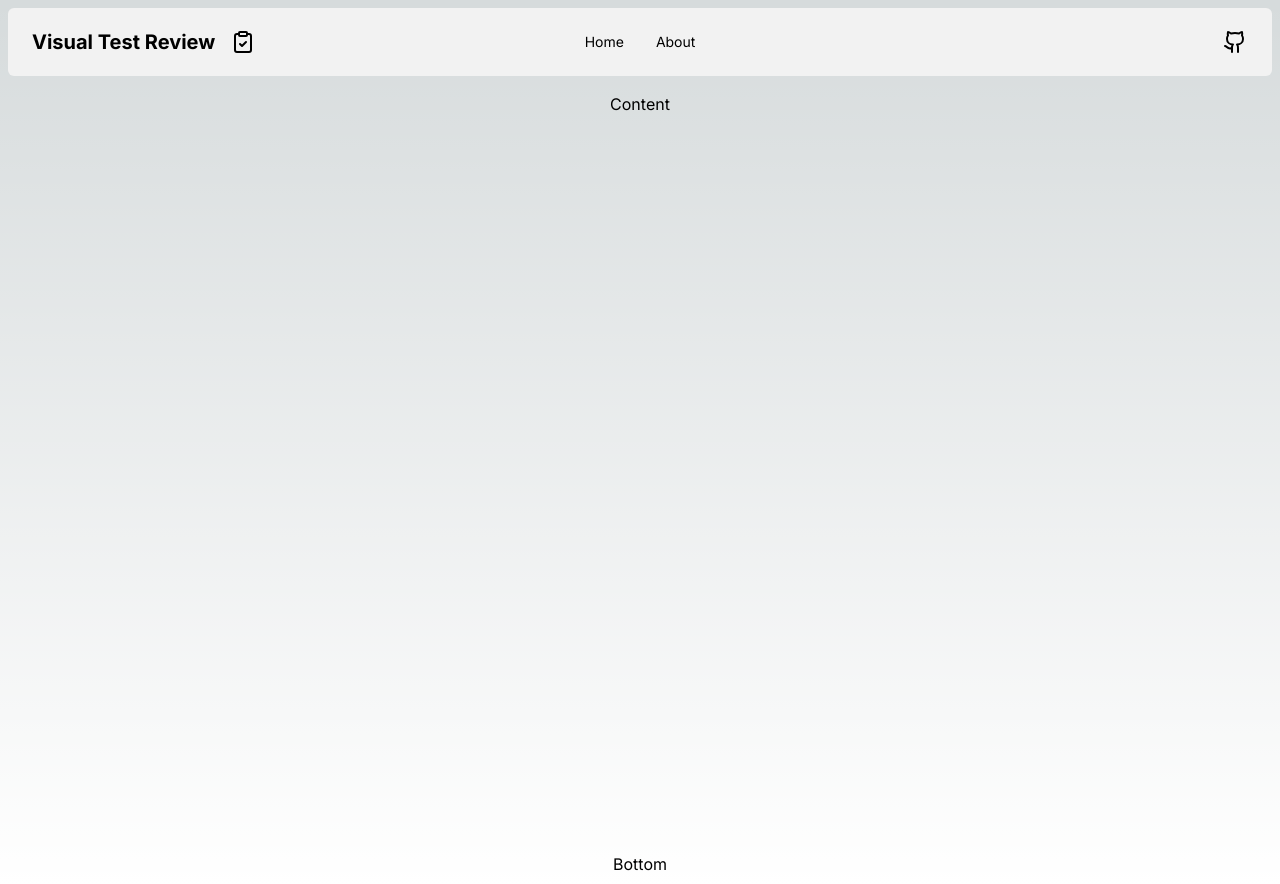
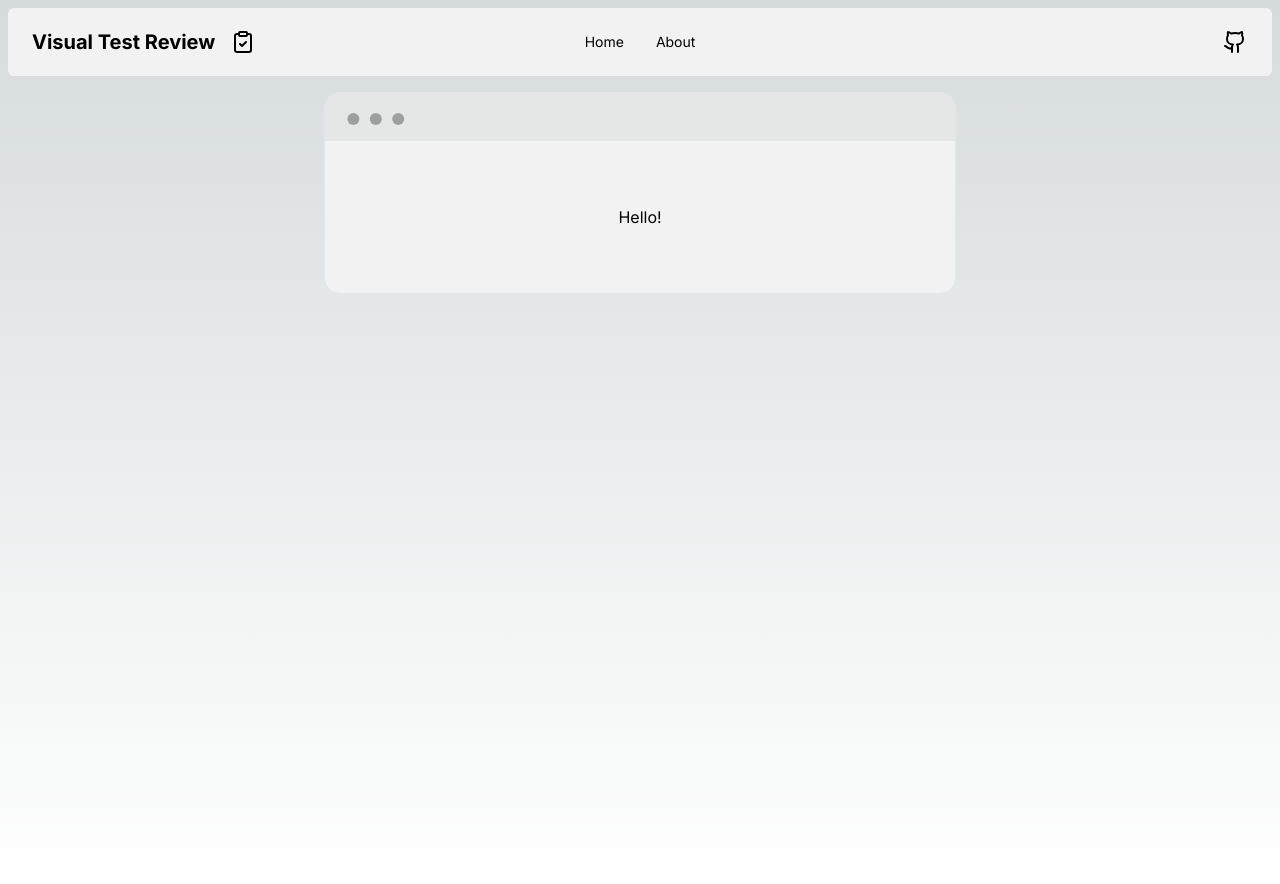
Before and after one commit to andreas-bauer/visual-test-review, a Next.js app in the folder frontend/: page / in a window 1280 px wide. Built offline with nearby package versions, Linux system fonts and the light colour scheme.

Commit message:
Add mockup window to home page

```diff
--- a/frontend/app/page.tsx
+++ b/frontend/app/page.tsx
@@ -1,10 +1,9 @@
-import Navbar from './compontens/navbar'
-
 export default function Home() {
   return (
     <main className='flex min-h-screen flex-col items-center justify-between p-2'>
-      <div>Content</div>
-      <div>Bottom</div>
+      <div className='mockup-window border w-1/2 bg-base-300'>
+        <div className='flex justify-center px-4 py-16 bg-base-200'>Hello!</div>
+      </div>
     </main>
   )
 }
```
